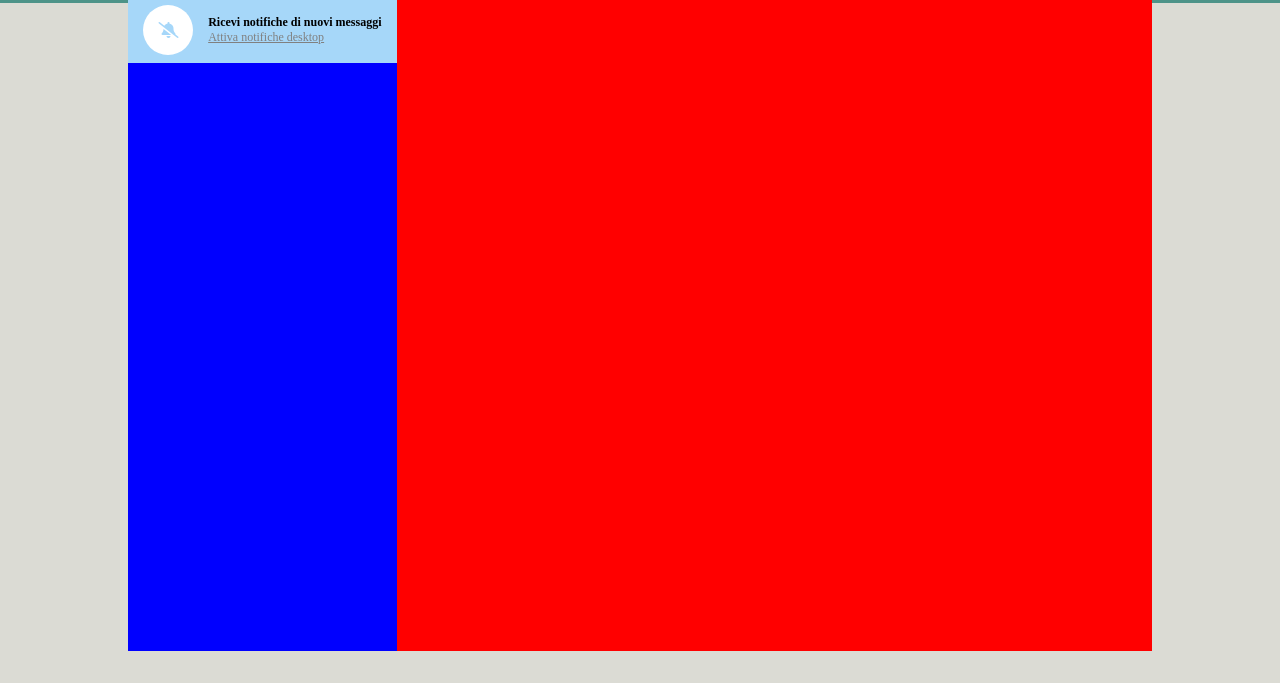
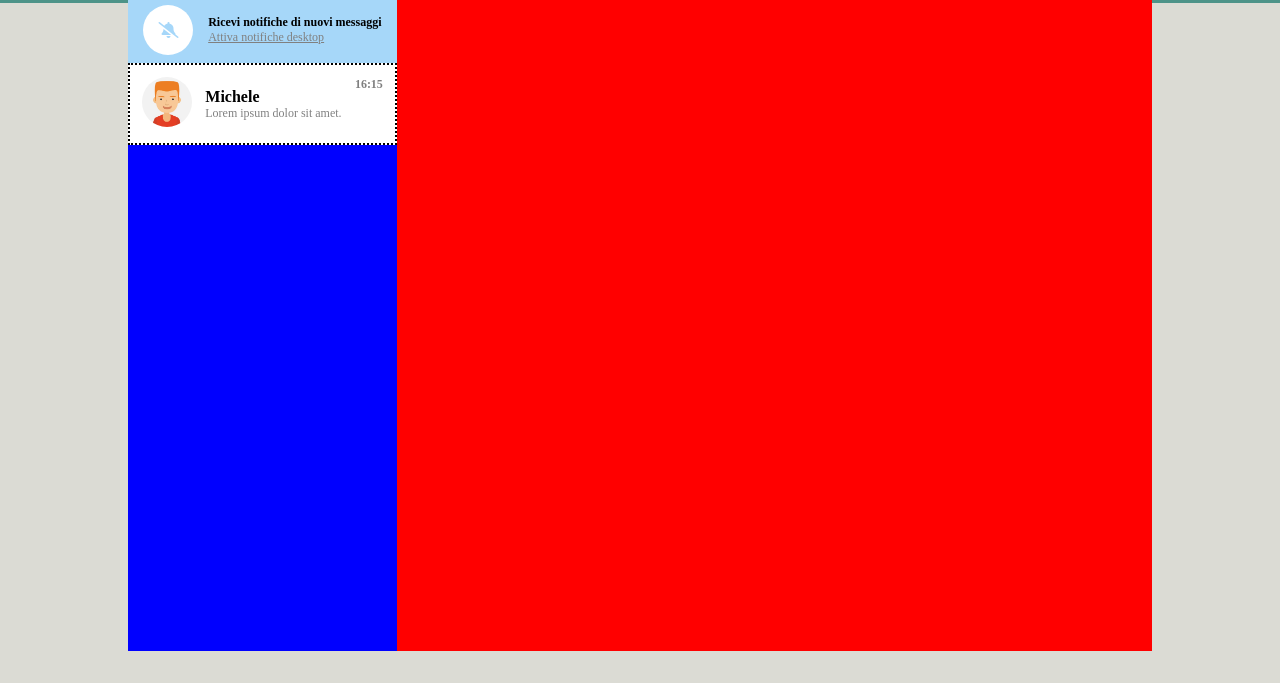
Before and after one commit to Marcomagnano93/html-css-boolzapp, a plain HTML site: page index.html in a window 1280 px wide. Shown: the part 117-800 px from the top of the page. Drawn offline with Linux system fonts and the light colour scheme.

Commit message:
ADD: one contact card, content and style

```diff
--- a/css/app.css
+++ b/css/app.css
@@ -132,6 +132,10 @@ img {
         padding: 8px;
     }
 
+    .card_section {
+        display: none;
+    }
+
     .card_notification {
         display: none;
     }
@@ -175,6 +179,10 @@ img {
         padding: 12px;
     }
 
+    .card_section {
+        display: block;
+    }
+
     .card_notification {
         width: 100%;
         display: flex;
@@ -184,14 +192,29 @@ img {
         background-color: var(--chat_azure);
     }
 
-    .card_notification h2 {
+    .card_section p,
+    .card_date,
+    .card_notification > .card_section h2 {
         font-size: 12px;
     }
 
+    .card_section h2 {
+        font-size: 16px;
+    }
+
+    .card_section p,
+    .card_date {
+        color: gray;
+    }
+
+    .card_date {
+        align-self: flex-start;
+    }
+
+
     .card_notification p {
-        font-size: 12px;
         text-decoration: underline;
-        color: gray;
+
     }
 
 
@@ -219,4 +242,5 @@ img {
 
 .debug .card {
     border: dotted 2px black;
+    background-color: white;
 }
--- a/index.html
+++ b/index.html
@@ -28,7 +28,7 @@
                                 <li>U</li>
                             </ul>
                         </div>
-
+                        <!-- NOTIFICATION -->
                         <div class="card_notification">
                             <div class="notification_btn"><i class="fa-solid fa-bell-slash"></i></div>
 
@@ -38,6 +38,23 @@
                                 <p>Attiva notifiche desktop</p>
                             </div>
                         </div>
+
+                        <!-- CONTACTS CARDS -->
+
+                        <div class="card">
+                            <div class="card-img"><img src="./img/avatar_1.jpg" alt=""></div>
+
+
+                            <div class="card_section">
+                                <h2>Michele</h2>
+                                <p>Lorem ipsum dolor sit amet.</p>
+                            </div>
+
+                            <div class="card_section card_date">
+                                <strong>16:15</strong>
+                            </div>
+                        </div>
+
 
                     </header>
 
```
